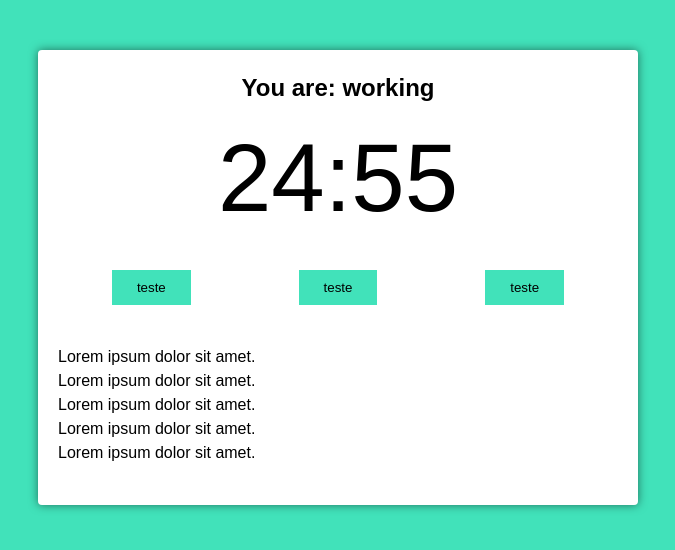
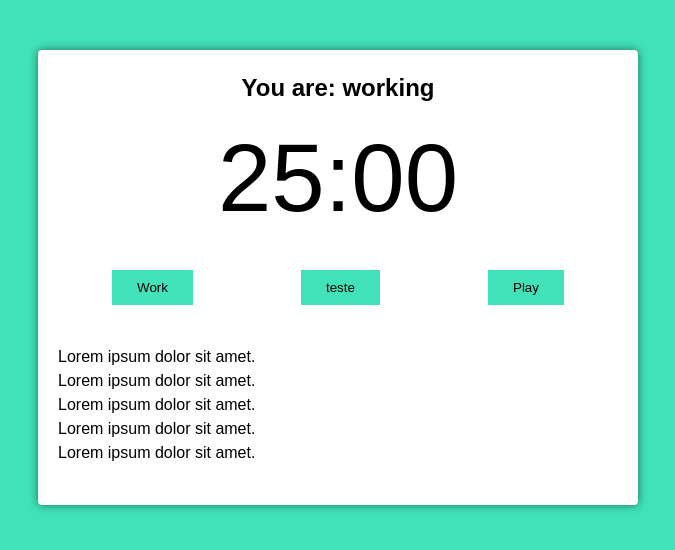
Before and after one commit to EricksonDutra/Pomodoro-React, a React (Create React App) app: page / in a window 1280 px wide. Shown: the top 550 px of the page, without its empty margins (302-977 px from the left). Built offline with nearby package versions, Linux system fonts and the light colour scheme.

Commit message:
init button - working'

```diff
--- a/src/components/pomodoro-timer.tsx
+++ b/src/components/pomodoro-timer.tsx
@@ -1,4 +1,4 @@
-import React from 'react';
+import React, { useEffect } from 'react';
 import { useInterval } from '../hooks/use-interval';
 import { Button } from './button';
 import { Timer } from './timer';
@@ -12,19 +12,37 @@
 
 export function PomodoroTimer(props: Props): JSX.Element {
   const [mainTime, setMainTime] = React.useState(props.pomodoroTime);
+  const [timeCounting, setTimeCounting] = React.useState(false);
+  const [working, setWorking] = React.useState(false);
 
-  useInterval(() => {
-    setMainTime(mainTime - 1);
-  }, 1000);
+  useEffect(() => {
+    if (working) document.body.classList.add('working');
+  }, [working]);
+
+  useInterval(
+    () => {
+      setMainTime(mainTime - 1);
+    },
+    timeCounting ? 1000 : null,
+  );
+
+  const configureWork = () => {
+    setTimeCounting(true);
+    setWorking(true);
+  };
+
   return (
     <div className="pomodoro">
       <h2>You are: working</h2>
-      <Timer mainTime={mainTime}></Timer>
+      <Timer mainTime={mainTime} />
 
       <div className="controls">
+        <Button text="Work" onClick={() => configureWork()}></Button>
         <Button text="teste" onClick={() => console.log(1)}></Button>
-        <Button text="teste" onClick={() => console.log(1)}></Button>
-        <Button text="teste" onClick={() => console.log(1)}></Button>
+        <Button
+          text={timeCounting ? 'Pause' : 'Play'}
+          onClick={() => setTimeCounting(!timeCounting)}
+        ></Button>
       </div>
 
       <div className="details">
```
